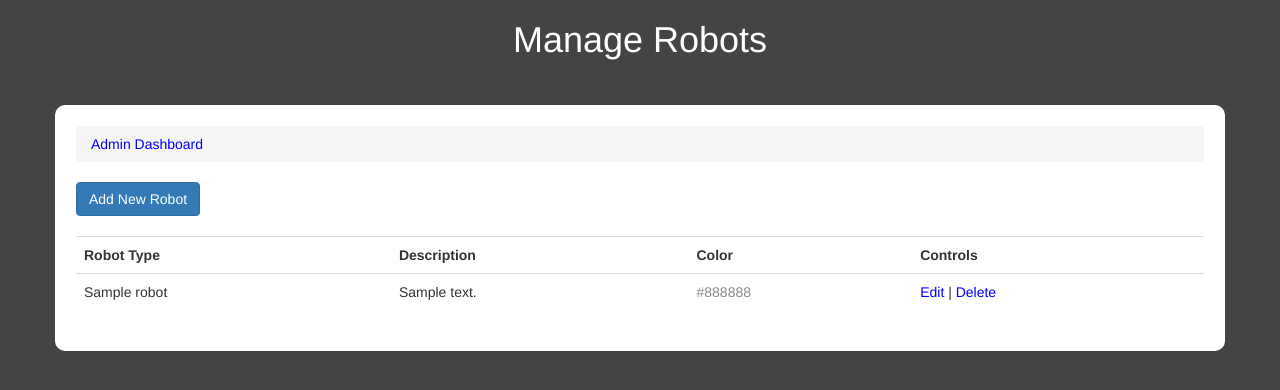
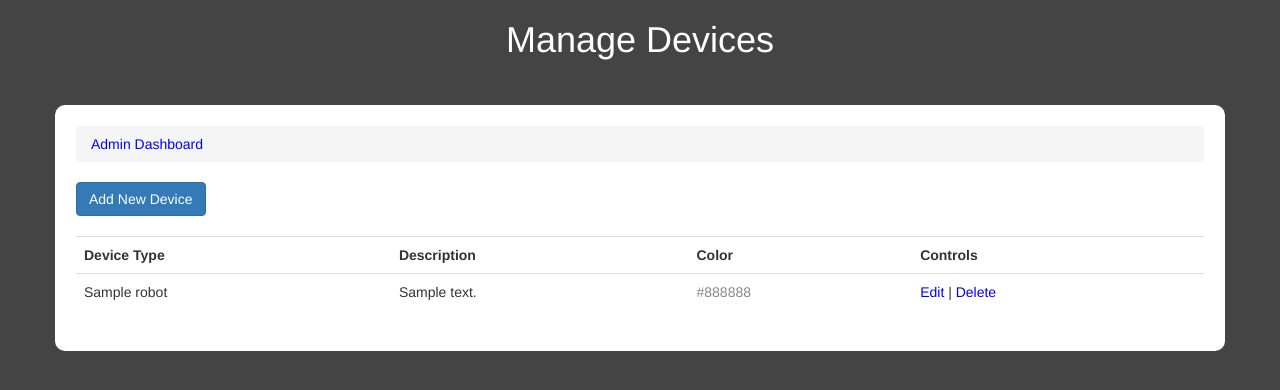
Before and after one commit to bdee1/robotCalendar, a PHP site: page /admin/manage_robots.php in a window 1280 px wide. Shown: the top 390 px of the page. Run offline with PHP 8.4, Linux system fonts and the light colour scheme; the visitor is signed in with stand-in values (Sample User, id 1); tables that the repository leaves empty hold one stand-in row (values such as "Sample post"); some libraries are stand-ins or nearby versions.

Commit message:
-- removing unused fields on forms -- changigng the word robots to devices -- removed district from calendar event labels in json feed.

```diff
--- a/includes/class_lib.php
+++ b/includes/class_lib.php
@@ -29,7 +29,7 @@
 					$this->dbhost = "localhost";
 					$this->dbuser = "bdee1_m5r0b01";
 					$this->dbpass = "RMD9NFqxvjXF9K";
-					$this->dbname = "bdee1_robots";
+					$this->dbname = "bdee1_RobotsExp";
 				}
 
 			}
@@ -194,7 +194,7 @@
 				$arrevents = array();
 
 				while ($row = mysqli_fetch_assoc($result)) {
-					$arrevent = array("title"=>$row["district"] . ": " . $row["title"],
+					$arrevent = array("title"=>$row["title"],
 										"start"=>$row["start_date"],
 										"end"=>$row["end_date"],
 										"color"=>$row["color"],
@@ -465,7 +465,7 @@
 				$qry = "DELETE FROM tbl_requests ";
 				$qry .= "WHERE( id = {$id} )"  ;
 
-				echo $qry;
+				//echo $qry;
 
 				//execute the query
 				$result = mysqli_query($conn, $qry);
--- a/public/admin/admin.php
+++ b/public/admin/admin.php
@@ -31,7 +31,7 @@
 		<h3>Actions</h3>
 		<ul class="admin-nav">
 			<li><i class="fa fa-files-o" aria-hidden="true"></i>  <a href="manage_requests.php">Manage Requests</a></li>
-			<li><i class="fa fa-android" aria-hidden="false"></i>  <a href="manage_robots.php">Manage Robots</a></li>
+			<li><i class="fa fa-android" aria-hidden="false"></i>  <a href="manage_robots.php">Manage Devices</a></li>
 			<li><i class="fa fa-calendar" aria-hidden="true"></i>  <a href="../index.php">View Calendar</a></li>
 			<li><i class="fa fa-sign-out" aria-hidden="true"></i>  <a href="logout.php">Log Out</a></li>
 		</ul>
--- a/public/admin/manage_requests.php
+++ b/public/admin/manage_requests.php
@@ -43,8 +43,10 @@
 					<th>Requestor</th>
 					<th>District</th>
 					<th>Robot</th>
-					<th>Grade Level</th>
+					<!--
+					th>Grade Level</th>
 					<th>Approved</th>
+					-->
 					<th>Controls</th>
 				</tr>
 				<?php
@@ -66,6 +68,7 @@
 							<td><?php echo $row["district"];?></td>
 							<td><?php echo $row["robot"];?></td>
 
+							<!--
 							<td><?php echo $row["gradeLevel"];?></td>
 							<td>
 								<div class="form-check">
@@ -73,6 +76,7 @@
 								</div>
 
 							</td>
+							-->
 							<td class="controls">
 								<a href="edit_request.php?id=<?php echo urlencode($row["id"]);?>">Edit</a> | <a href="delete_request.php?id=<?php echo urlencode($row["id"]);?>" onclick="return confirm('Are you sure?');">Delete</a>
 							</td>
--- a/public/admin/manage_robots.php
+++ b/public/admin/manage_robots.php
@@ -25,19 +25,19 @@
   <body>
 
     <div class="text-center">
-	    <h1>Manage Robots</h1>
+	    <h1>Manage Devices</h1>
     </div>
     <div class="container">
 		<div class="breadcrumb">
 			<a href="admin.php">Admin Dashboard</a>
 		</div>
 		<div class="text-left">
-			<a class="btn btn-primary" href="add_robot.php">Add New Robot</a><br><br>
+			<a class="btn btn-primary" href="add_robot.php">Add New Device</a><br><br>
 		</div>
 		<div class="table-respnosive">
 			<table class="table">
 			<tr>
-				<th>Robot Type</th>
+				<th>Device Type</th>
 				<th>Description</th>
 				<th>Color</th>
 				<th>Controls</th>
```
Also changed, not shown: public/admin/edit_request.php (+21 -15 lines), public/request.php (+17 -14 lines), includes/dBug.php (line endings or trailing spaces).
